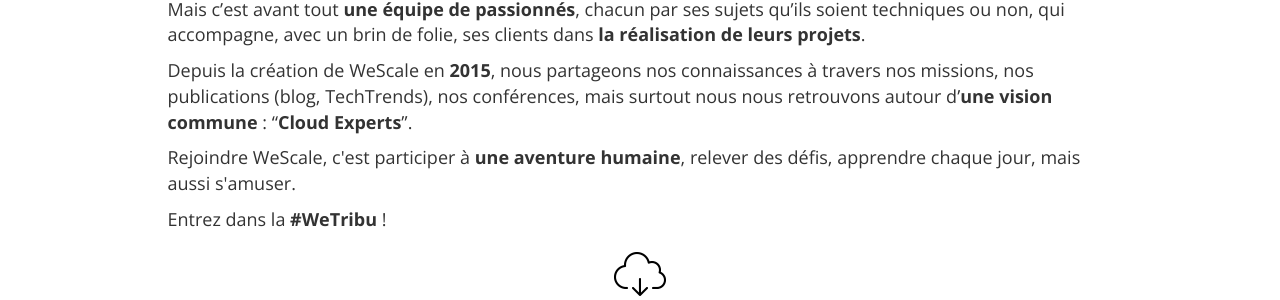
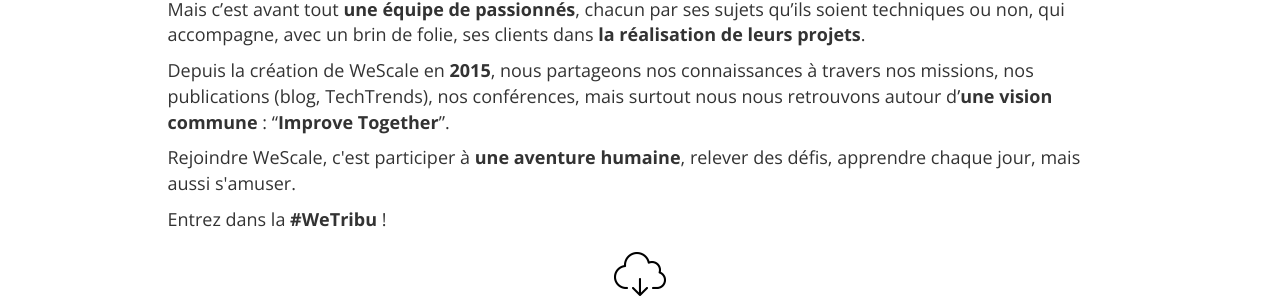
Before and after one commit to wescale/wescale-site, a Jekyll site: the page built from recrutement.html, in a window 1280 px wide and 900 px high. Shown: the part 223-523 px from the top of the window. Built offline with Jekyll 4.4.1, drawn with Linux system fonts in a browser that asks for light colours; nearby versions of some CDN libraries; comment, search, counter and statistics services are not loaded.

Commit message:
change text

```diff
--- a/recrutement.html
+++ b/recrutement.html
@@ -24,7 +24,7 @@
                         Mais c’est avant tout <b>une équipe de passionnés</b>, chacun par ses sujets qu’ils soient techniques ou non, qui accompagne, avec un brin de folie, ses clients dans <b>la réalisation de leurs projets</b>.
                     </p>
                     <p>
-                        Depuis la création de WeScale en <b>2015</b>, nous partageons nos connaissances à travers nos missions, nos publications (blog, TechTrends), nos conférences, mais surtout nous nous retrouvons autour d’<b>une vision commune</b> : “<b>Cloud Experts</b>”.
+                        Depuis la création de WeScale en <b>2015</b>, nous partageons nos connaissances à travers nos missions, nos publications (blog, TechTrends), nos conférences, mais surtout nous nous retrouvons autour d’<b>une vision commune</b> : “<b>Improve Together</b>”.
                     </p>
                     <p>
                         Rejoindre WeScale, c'est participer à <b>une aventure humaine</b>, relever des défis, apprendre chaque jour, mais aussi s'amuser.
```
